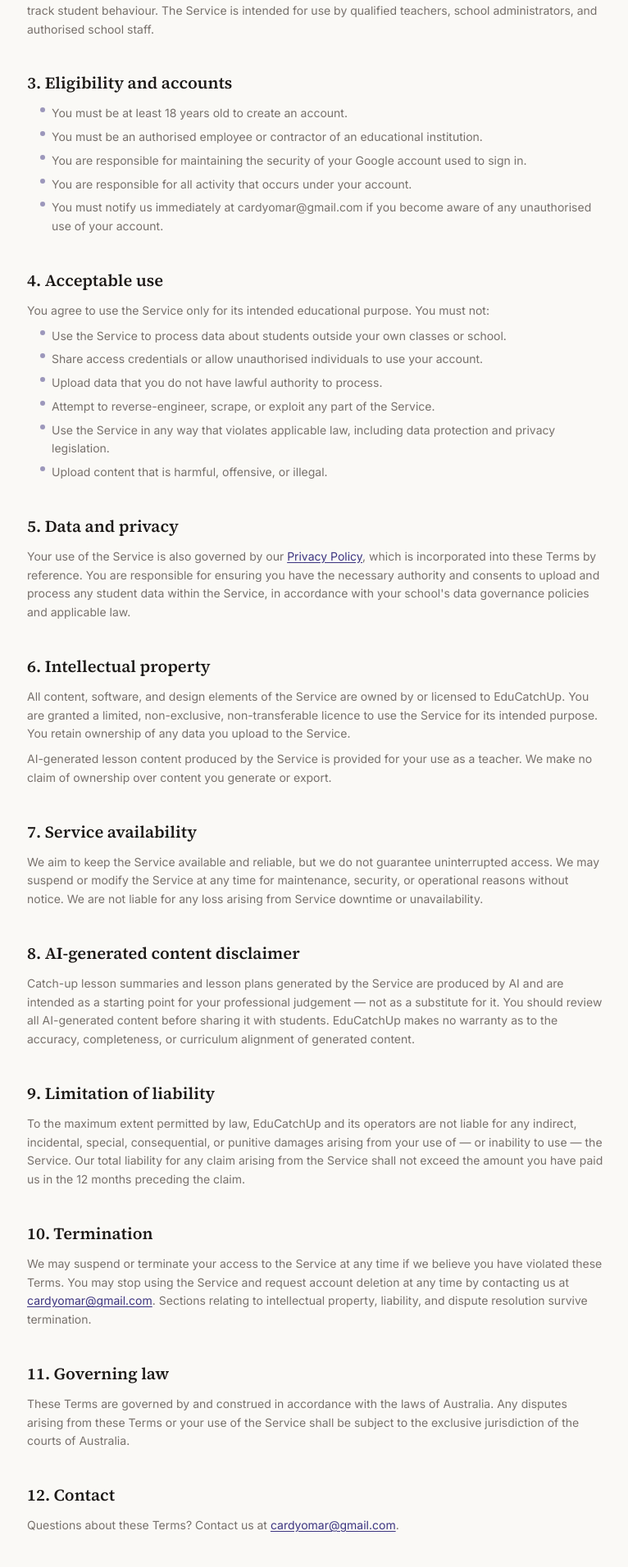
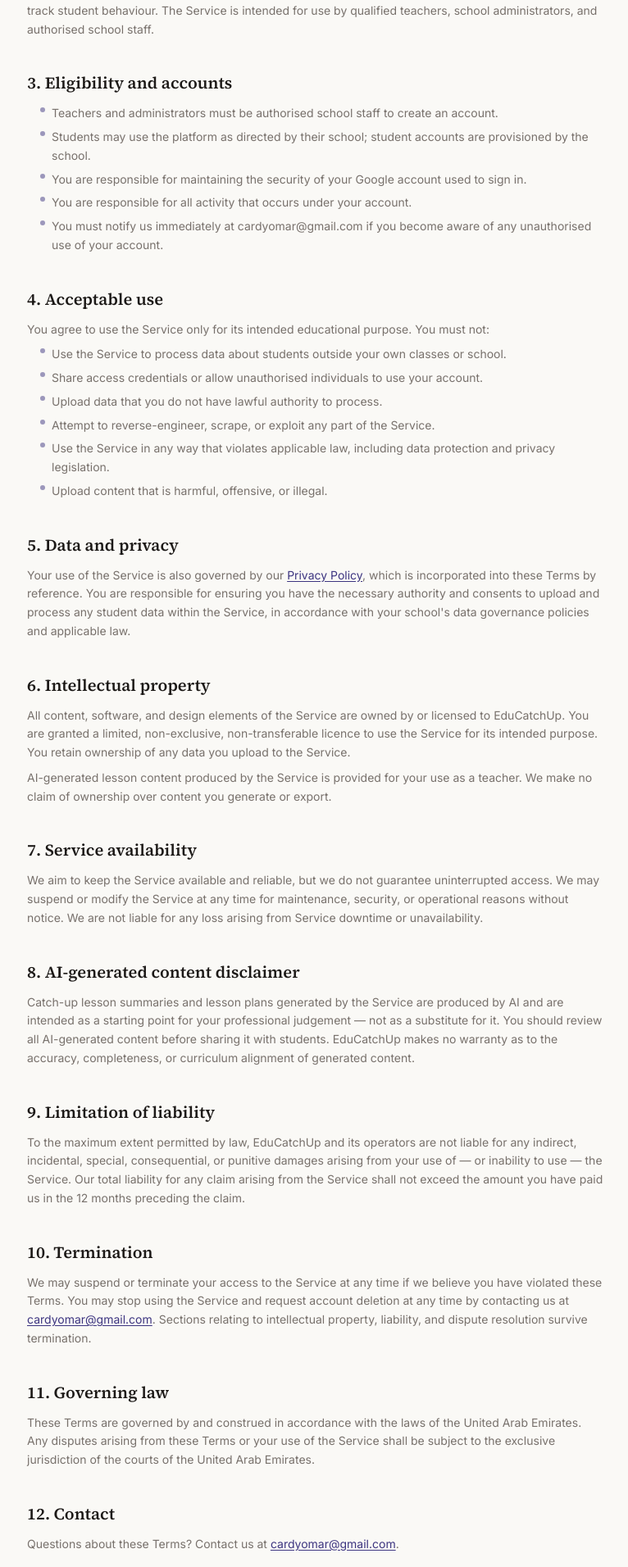
Before and after one commit to 0mar12345-ops/catchup-FrontEnd, a Next.js app: page /terms in a window 1280 px wide. Shown: the part 548-2460 px from the top of the page at 82% size, without its empty margins (255-1021 px from the left). Built offline with nearby package versions, Linux system fonts and the light colour scheme; no server answers.

Commit message:
Fix privacy policy and terms - UAE law, student eligibility, student portal mention

```diff
--- a/app/privacy/page.tsx
+++ b/app/privacy/page.tsx
@@ -175,7 +175,10 @@ export default function PrivacyPage() {
 
           <Section title="8. Children's privacy">
             <p>
-              EduCatchUp is designed for use by teachers and school administrators. Student data (names and email addresses) is processed as part of the service but students do not create accounts or interact with the platform directly. If you believe student data has been processed inappropriately, please contact us immediately at{' '}
+              EduCatchUp is used by teachers, school administrators, and students. Students interact with the platform via the student portal to view and complete AI-generated catch-up lessons assigned to them by their teacher. Student accounts are provisioned by the school, and students access the platform using their school-issued Google account.
+            </p>
+            <p className="mt-2">
+              Student data (names, email addresses, and catch-up lesson content) is processed solely to deliver the catch-up workflow. Schools are responsible for obtaining any required parental or guardian consent for students to use the platform in accordance with applicable law. If you believe student data has been processed inappropriately, please contact us immediately at{' '}
               <a href={`mailto:${CONTACT_EMAIL}`} className="text-primary underline underline-offset-2 hover:opacity-80">
                 {CONTACT_EMAIL}
               </a>.
--- a/app/terms/page.tsx
+++ b/app/terms/page.tsx
@@ -66,8 +66,8 @@ export default function TermsPage() {
           <Section title="3. Eligibility and accounts">
             <ul className="space-y-1.5 pl-4">
               {[
-                'You must be at least 18 years old to create an account.',
-                'You must be an authorised employee or contractor of an educational institution.',
+                'Teachers and administrators must be authorised school staff to create an account.',
+                'Students may use the platform as directed by their school; student accounts are provisioned by the school.',
                 'You are responsible for maintaining the security of your Google account used to sign in.',
                 'You are responsible for all activity that occurs under your account.',
                 'You must notify us immediately at ' + CONTACT_EMAIL + ' if you become aware of any unauthorised use of your account.',
@@ -147,7 +147,7 @@ export default function TermsPage() {
 
           <Section title="11. Governing law">
             <p>
-              These Terms are governed by and construed in accordance with the laws of Australia. Any disputes arising from these Terms or your use of the Service shall be subject to the exclusive jurisdiction of the courts of Australia.
+              These Terms are governed by and construed in accordance with the laws of the United Arab Emirates. Any disputes arising from these Terms or your use of the Service shall be subject to the exclusive jurisdiction of the courts of the United Arab Emirates.
             </p>
           </Section>
 
```
